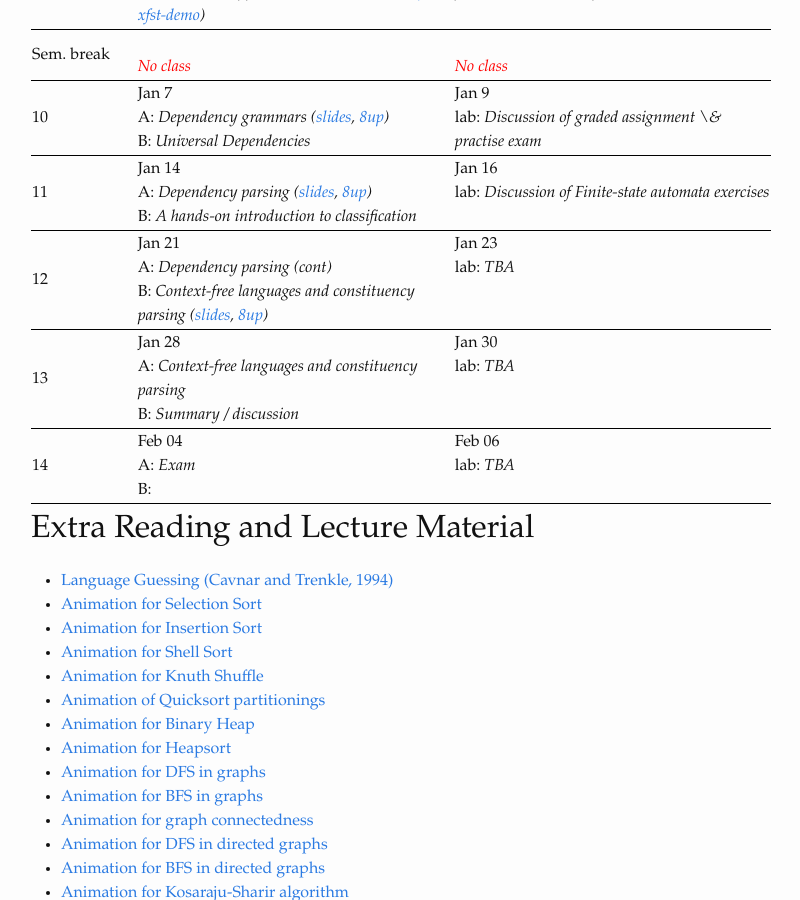
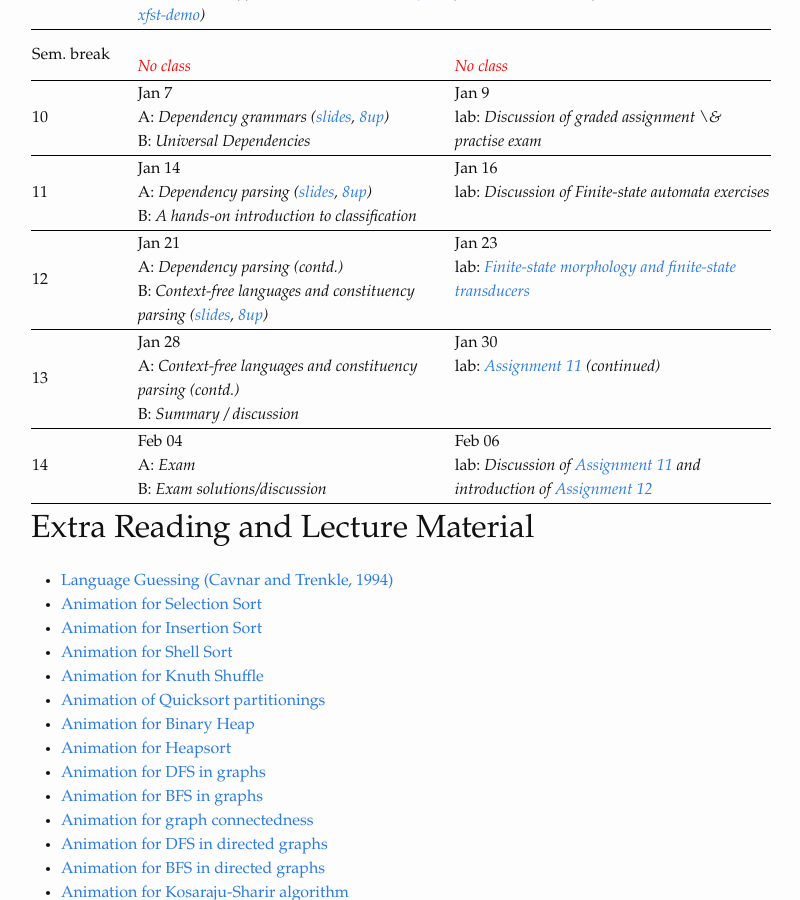
Before and after one commit to dsacl3-2018/dsacl3-2018.github.io, a Jekyll site: the page built from lectures.md, in a window 1280 px wide and 900 px high, scrolled down 1034 px. Shown: the whole window, without its empty margins (239-1039 px from the left). Built offline with Jekyll 4.4.1, drawn with Linux system fonts in a browser that asks for light colours.

Commit message:
Uncommitted changes to the schedule.

```diff
--- a/_data/schedule.yml
+++ b/_data/schedule.yml
@@ -118,29 +118,30 @@
   dates:
     Jan 21:
       topics:
-        A: Dependency parsing (cont)
+        A: Dependency parsing (contd.)
         B: Context-free languages and constituency parsing
             (<a href="slides/constituency-parsing.pdf">slides</a>,
             <a href="slides/constituency-parsing-handout.pdf"> 8up</a>)
     Jan 23:
       topics:
-        lab: TBA
+        lab: <a href="https://dsacl3-2018.github.io/a11/">Finite-state morphology and finite-state transducers</a>
 - week: "13"
   dates:
     Jan 28:
       topics:
-        A: Context-free languages and constituency parsing
+        A: Context-free languages and constituency parsing (contd.)
         B: Summary / discussion
     Jan 30:
       topics:
-        lab: TBA
+        lab: <a href="https://dsacl3-2018.github.io/a11/">Assignment 11</a> (continued)
 - week: "14"
   dates:
     Feb 04:
       topics:
         A: Exam
-        B: ""
+        B: Exam solutions/discussion
     Feb 06:
       topics:
-        lab: TBA
+          lab: Discussion of <a href="https://dsacl3-2018.github.io/a11/">Assignment 11</a>
+                and introduction of <a href="https://dsacl3-2018.github.io/a12/">Assignment 12</a>
 - week: ""
```
